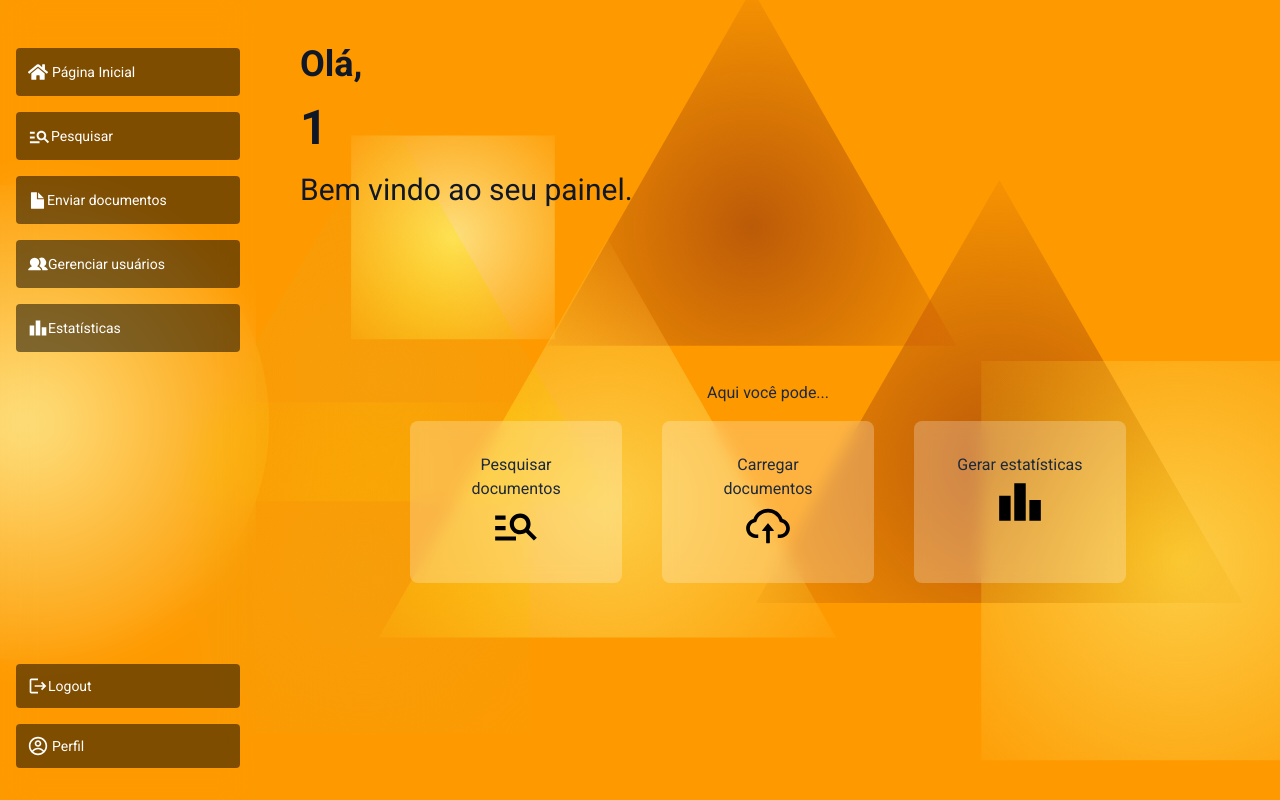
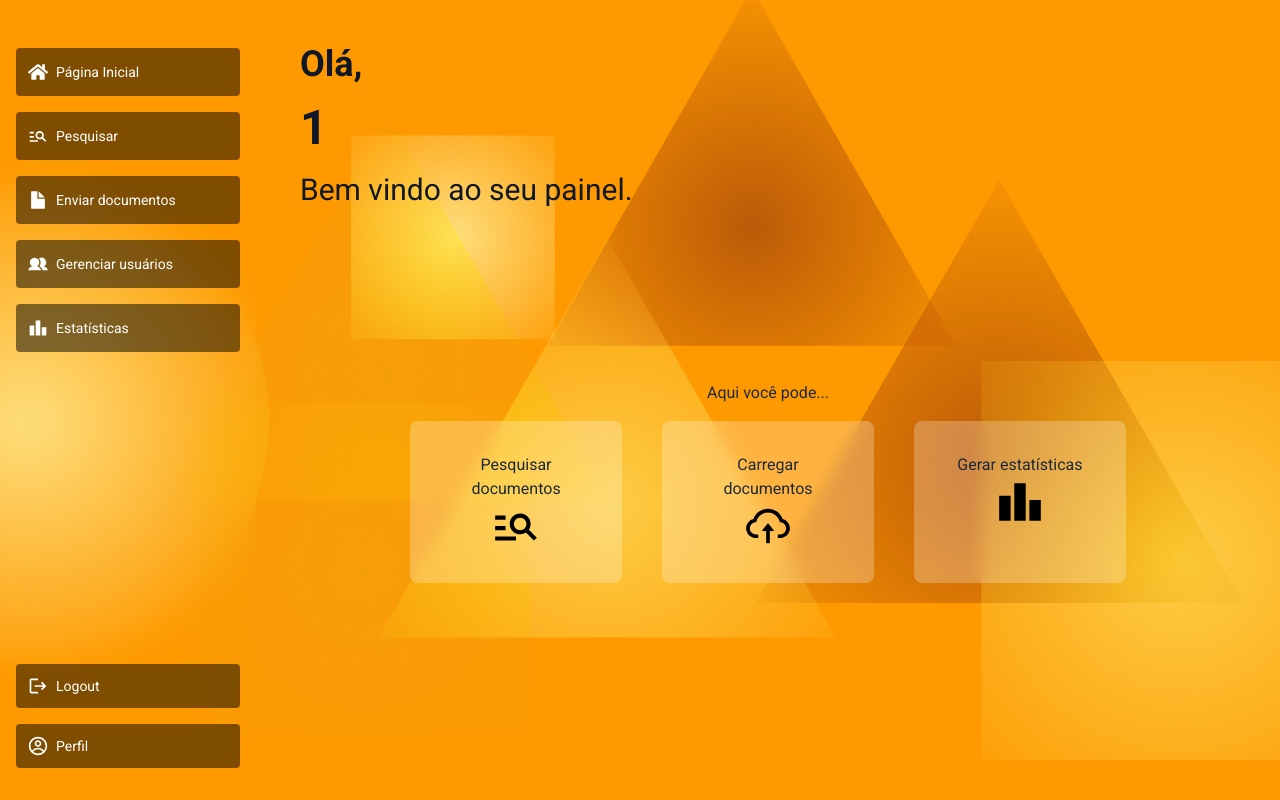
Before and after one commit to felipestawinski/kpi-master-front, a Next.js app in the folder kpi-master-front/: page /main in a window 1280 px wide. Built offline with nearby package versions, Linux system fonts and the light colour scheme; sample sign-in values are in the browser's storage.

Commit message:
sidebar minor adjustiment

```diff
--- a/kpi-master-front/src/components/Sidebar.tsx
+++ b/kpi-master-front/src/components/Sidebar.tsx
@@ -19,41 +19,44 @@ export default function Sidebar() {
   return (
     <div className=" w-64 text-white flex flex-col justify-between pt-8 text-sm z-10 backdrop-blur-lg">
         <div className="w-64 text-white flex p-4 flex-col space-y-4">
+          <button
+            onClick={() => handleNavigation('/main')}
+            className="bg-black/50 hover:bg-black/60 p-3 rounded flex items-center justify-start space-x-2 h-12"
+          >
+            <FaHome size={20} color='white' />
+            <span>Página Inicial</span>
+          </button>
 
           <button
-            onClick={() => handleNavigation('/main')}
-            className="bg-black/50 hover:bg-black/60 p-3 rounded flex items-center justify-start space-x-1 h-12"
+            onClick={() => handleNavigation('/search')}
+            className="bg-black/50 hover:bg-black/60 p-3 rounded flex items-center justify-start space-x-2 h-12"
           >
-            <FaHome size={20} color='white' className='inline '/>
-            <p>Página Inicial</p>
+            <MdOutlineManageSearch size={20} color='white' />
+            <span>Pesquisar</span>
           </button>
-          <button
-            onClick={() => handleNavigation('/search')}
-            className="bg-black/50 hover:bg-black/60 p-3 rounded flex items-center justify-start space-x-1 h-12"
-          >
-            <MdOutlineManageSearch size={23} color='white' className='inline '/>
-            Pesquisar
-          </button>
+
           <button
             onClick={() => handleNavigation('/upload')}
-            className="bg-black/50 hover:bg-black/60 p-3 rounded flex items-center justify-start space-x-1 h-12"
+            className="bg-black/50 hover:bg-black/60 p-3 rounded flex items-center justify-start space-x-2 h-12"
           >
-            <IoDocumentSharp size={19} color='white' className='inline '/>
-            Enviar documentos
+            <IoDocumentSharp size={20} color='white' />
+            <span>Enviar documentos</span>
           </button>
+
           <button
             onClick={() => handleNavigation('/permissions')}
-            className="bg-black/50 hover:bg-black/60 p-3 rounded flex items-center justify-start space-x-1 h-12"
+            className="bg-black/50 hover:bg-black/60 p-3 rounded flex items-center justify-start space-x-2 h-12"
           >
-            <PiUsersFill size={20} color='white' className='inline '/>
-            Gerenciar usuários
+            <PiUsersFill size={20} color='white' />
+            <span>Gerenciar usuários</span>
           </button>
+
           <button
             onClick={() => handleNavigation('/permissions')}
-            className="bg-black/50 hover:bg-black/60 p-3 rounded flex items-center justify-start space-x-1 h-12"
+            className="bg-black/50 hover:bg-black/60 p-3 rounded flex items-center justify-start space-x-2 h-12"
           >
-            <MdLeaderboard size={20} color='white' className='inline '/>
-            Estatísticas
+            <MdLeaderboard size={20} color='white' />
+            <span>Estatísticas</span>
           </button>
         </div>
 
@@ -63,15 +66,15 @@ export default function Sidebar() {
               localStorage.removeItem('token');
               router.push('/login');
             }}
-            className="bg-black/50 hover:bg-black/60 p-3 rounded flex items-center justify-start space-x-1 text-red"
-            >
-              <MdLogout size={20} color='white' className='inline '/>
-              Logout
+            className="bg-black/50 hover:bg-black/60 p-3 rounded flex items-center justify-start space-x-2 text-red"
+          >
+            <MdLogout size={20} color='white' />
+            <span>Logout</span>
           </button>
 
           <button
               onClick={() => handleNavigation('/profile')}
-              className="bg-black/50 hover:bg-black/60 p-3 rounded flex items-center justify-start space-x-1"
+              className="bg-black/50 hover:bg-black/60 p-3 rounded flex items-center justify-start space-x-2"
             >
             <CgProfile size={20} color='white' className='inline '/>
             <p>Perfil</p>
```
